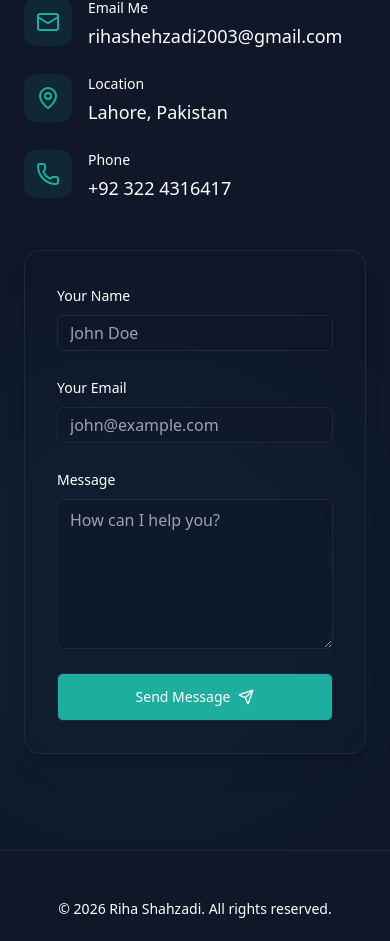
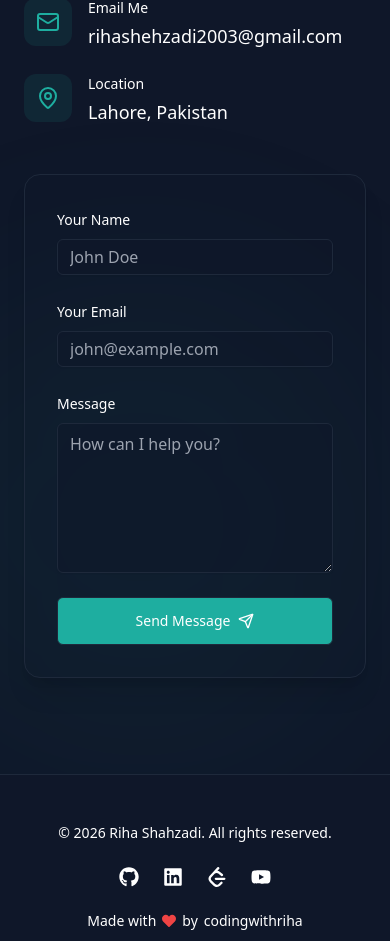
Before and after one commit to codingwithriha/my-portfolio, a React (Vite) app: page / in a window 390 px wide. Shown: the part 7382-8323 px from the top of the page. Built offline with nearby package versions, Linux system fonts and the light colour scheme.

Commit message:
fix: comment out phone number section in Contact component

```diff
--- a/src/components/sections/Contact.tsx
+++ b/src/components/sections/Contact.tsx
@@ -81,7 +81,7 @@
                 </div>
               </div>
 
-              <div className="flex items-start gap-4">
+              {/* <div className="flex items-start gap-4">
                 <div className="w-12 h-12 rounded-xl bg-primary/10 flex items-center justify-center text-primary shrink-0">
                   <Phone size={24} />
                 </div>
@@ -95,7 +95,7 @@
                     +92 322 4316417
                   </a>
                 </div>
-              </div>
+              </div> */}
             </div>
           </motion.div>
 
```
